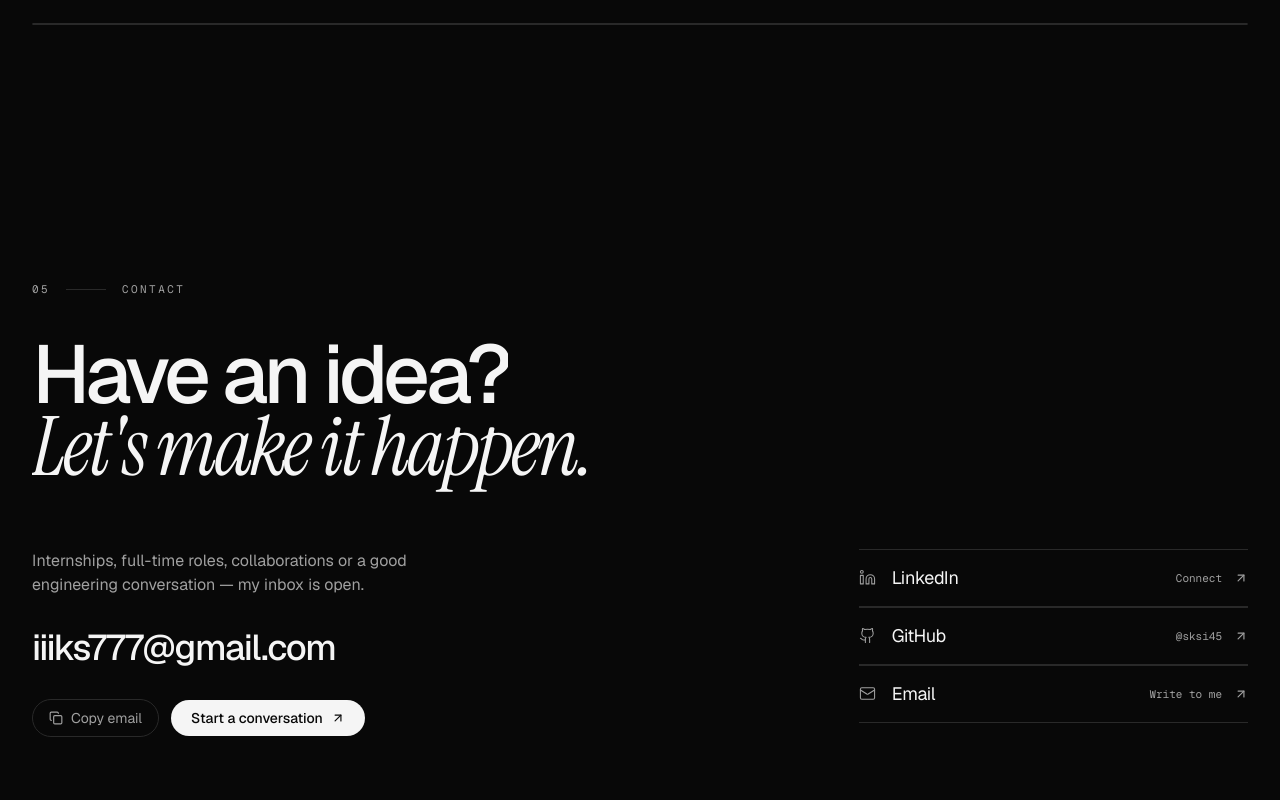
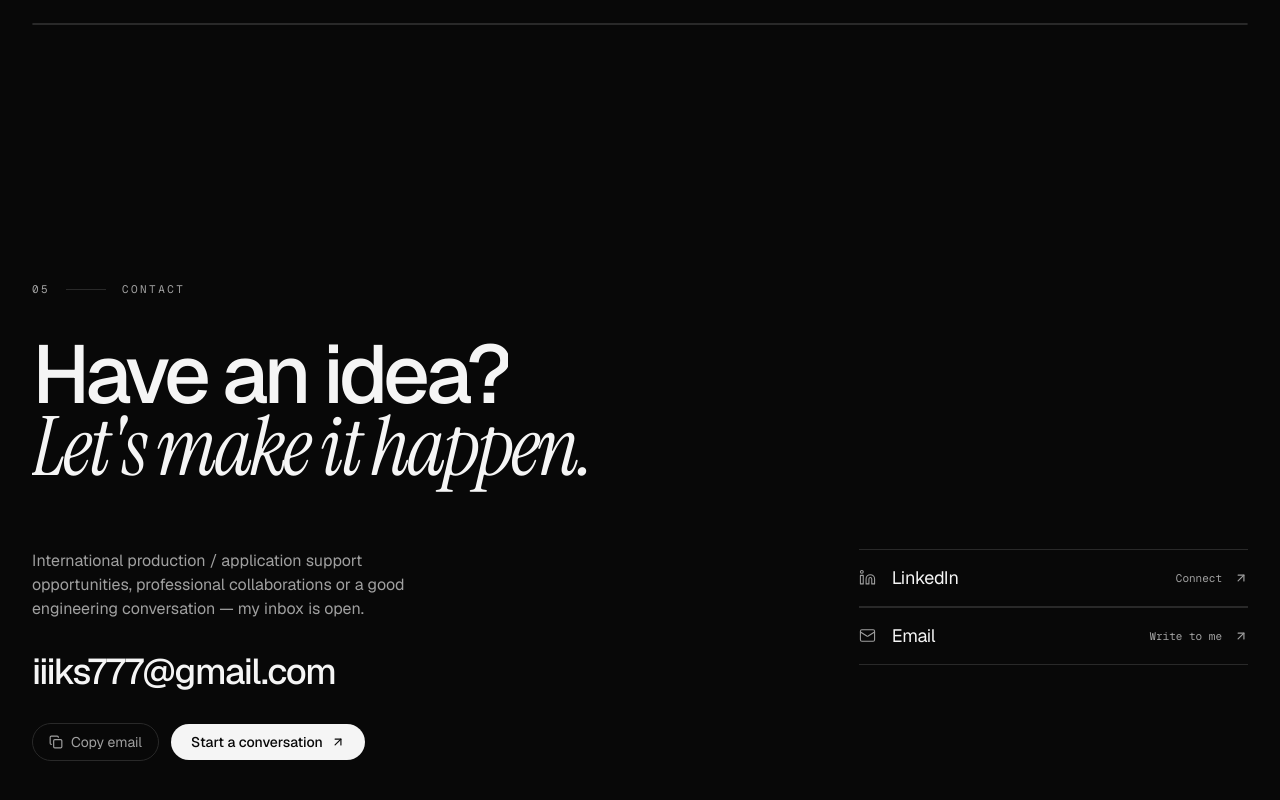
Before and after one commit to sksi45/shahidsheik, a React (Vite) app: page / in a window 1280 px wide. Shown: the part 6426-7226 px from the top of the page. Built offline with nearby package versions, Linux system fonts and the light colour scheme.

Commit message:
Remove GitHub contact row and polish contact wording

```diff
--- a/src/components/Contact.tsx
+++ b/src/components/Contact.tsx
@@ -1,6 +1,6 @@
 import { useEffect, useRef, useState } from 'react';
 import { motion, useScroll } from 'framer-motion';
-import { ArrowUp, ArrowUpRight, Check, Copy, Github, Linkedin, Mail } from 'lucide-react';
+import { ArrowUp, ArrowUpRight, Check, Copy, Linkedin, Mail } from 'lucide-react';
 import { profile } from '../data/portfolio';
 import { scrollToId } from '../lib/scroll';
 import SectionLabel from './ui/SectionLabel';
@@ -54,7 +54,6 @@ function BackToTop() {
 
 const links = [
   { label: 'LinkedIn', href: profile.links.linkedin, icon: Linkedin, note: 'Connect' },
-  { label: 'GitHub', href: profile.links.github, icon: Github, note: '@sksi45' },
   { label: 'Email', href: `mailto:${profile.email}`, icon: Mail, note: 'Write to me' },
 ];
 
@@ -72,7 +71,7 @@ export default function Contact() {
         <div className="md:col-span-7">
           <Reveal>
             <p className="max-w-[40ch] text-muted">
-              Internships, full-time roles, collaborations or a good engineering conversation — my inbox is open.
+              International production / application support opportunities, professional collaborations or a good engineering conversation — my inbox is open.
             </p>
             <Magnetic strength={0.15} className="mt-6 max-w-full">
               <a
```
